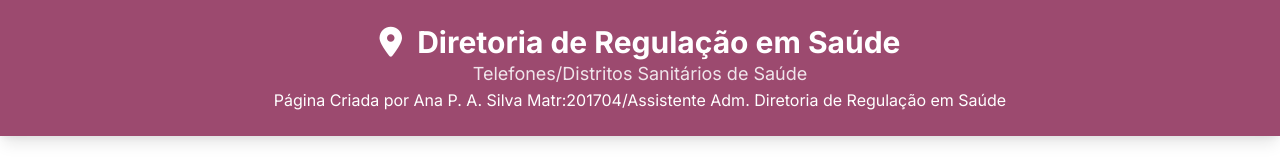
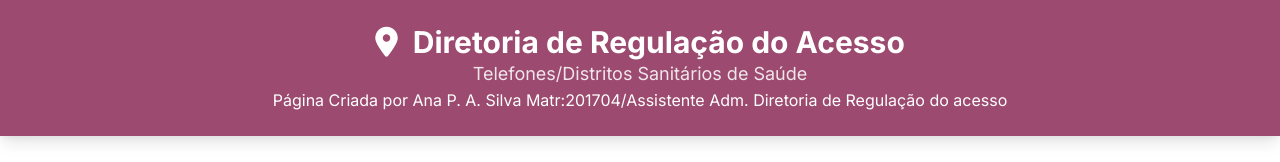
Before and after one commit to regulacaocmcindustrial-code/paginaindustrial, a plain HTML site: page DISTRITOS_CONTATOS.html in a window 1280 px wide. Shown: the top 162 px of the page. Drawn offline with nearby package versions, Linux system fonts and the light colour scheme.

Commit message:
Update DISTRITOS_CONTATOS.html

```diff
--- a/DISTRITOS_CONTATOS.html
+++ b/DISTRITOS_CONTATOS.html
@@ -39,12 +39,12 @@
             <div class="text-center">
                 <h1 class="text-2xl md:text-3xl font-bold">
                     <i class="fas fa-map-marker-alt mr-2"></i>
-                    Diretoria de Regulação em Saúde
+                    Diretoria de Regulação do Acesso
                 </h1>
                 <p class="text-lg" style="color: #f0e5eb;">
                     Telefones/Distritos Sanitários de Saúde
                 </p>
-                <p class="footer-credits">Página Criada por Ana P. A. Silva Matr:201704/Assistente Adm. Diretoria de Regulação em Saúde</p>
+                <p class="footer-credits">Página Criada por Ana P. A. Silva Matr:201704/Assistente Adm. Diretoria de Regulação do acesso</p>
             </div>
         </div>
     </header>
```
